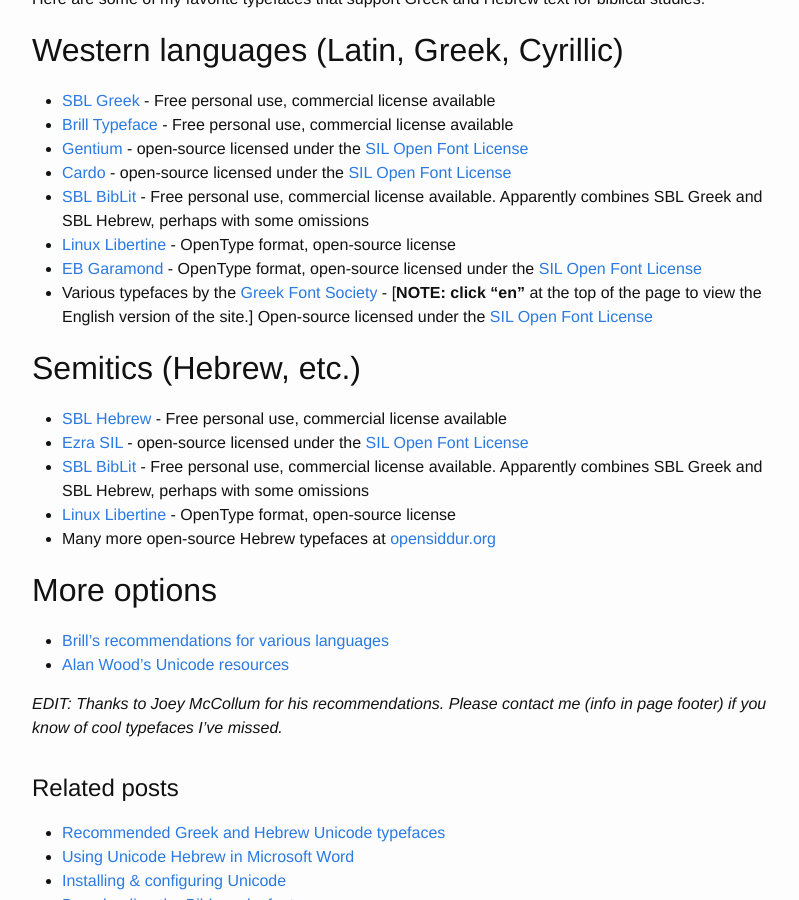
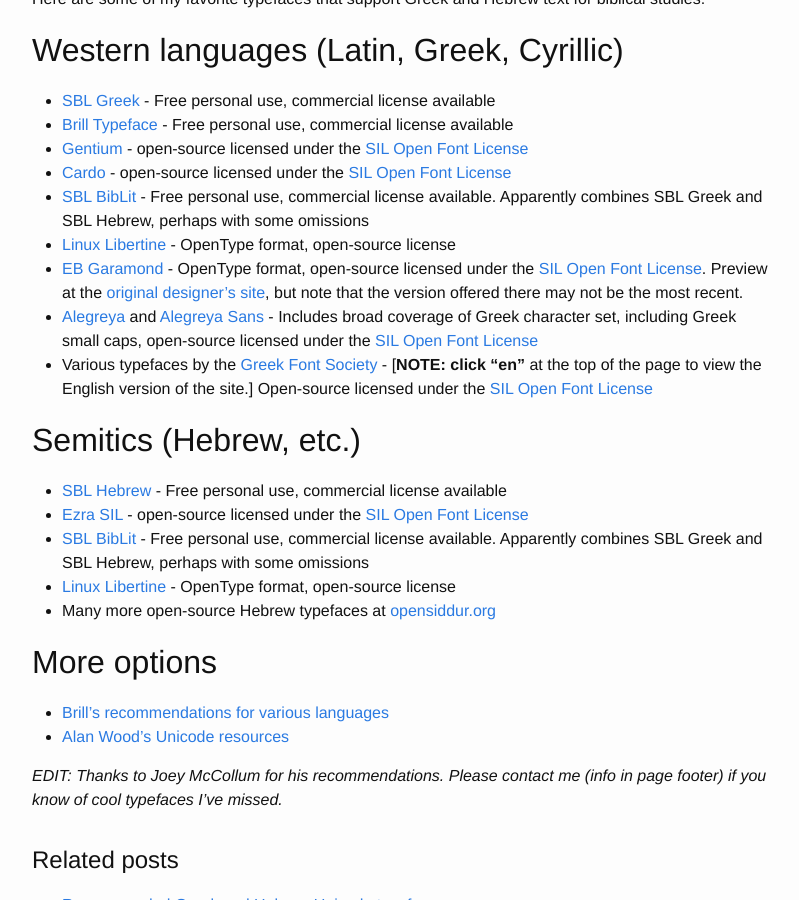
Before and after one commit to dtjohnso/Student-Writing-Helps, a Jekyll site: the page built from _posts/2019-05-21-greek-and-hebrew-unicode-typefaces.markdown, in a window 1280 px wide and 900 px high, scrolled down 342 px. Shown: the whole window, without its empty margins (238-1037 px from the left). Built offline with Jekyll 4.4.1, drawn with Linux system fonts in a browser that asks for light colours.

Commit message:
Updated link to EB Garamond, added Alegraya family

```diff
--- a/_posts/2019-05-21-greek-and-hebrew-unicode-typefaces.markdown
+++ b/_posts/2019-05-21-greek-and-hebrew-unicode-typefaces.markdown
@@ -16,9 +16,9 @@
 * [Cardo](https://fonts.google.com/specimen/Cardo) - open-source licensed under the [SIL Open Font License][sil-ofl]
 * [SBL BibLit](https://www.sbl-site.org/educational/BiblicalFonts_SBLBibLit.aspx) - Free personal use, commercial license available. Apparently combines SBL Greek and SBL Hebrew, perhaps with some omissions
 * [Linux Libertine](http://libertine-fonts.org/) - OpenType format, open-source license
-* [EB Garamond](http://www.georgduffner.at/ebgaramond/)  - OpenType format, open-source licensed under the [SIL Open Font License][sil-ofl]
+* [EB Garamond](https://github.com/octaviopardo/EBGaramond12) - OpenType format, open-source licensed under the [SIL Open Font License][sil-ofl]. Preview at the [original designer's site](http://www.georgduffner.at/ebgaramond/), but note that the version offered there may not be the most recent.
+* [Alegreya](https://www.huertatipografica.com/en/fonts/alegreya-ht-pro) and [Alegreya Sans](https://www.huertatipografica.com/en/fonts/alegreya-sans-ht) - Includes broad coverage of Greek character set, including Greek small caps, open-source licensed under the [SIL Open Font License][sil-ofl]
 * Various typefaces by the [Greek Font Society](https://greekfontsociety-gfs.gr/typefaces) - [**NOTE: click "en"** at the top of the page to view the English version of the site.]  Open-source licensed under the [SIL Open Font License][sil-ofl]
-
 
 ## Semitics (Hebrew, etc.)
 
```
